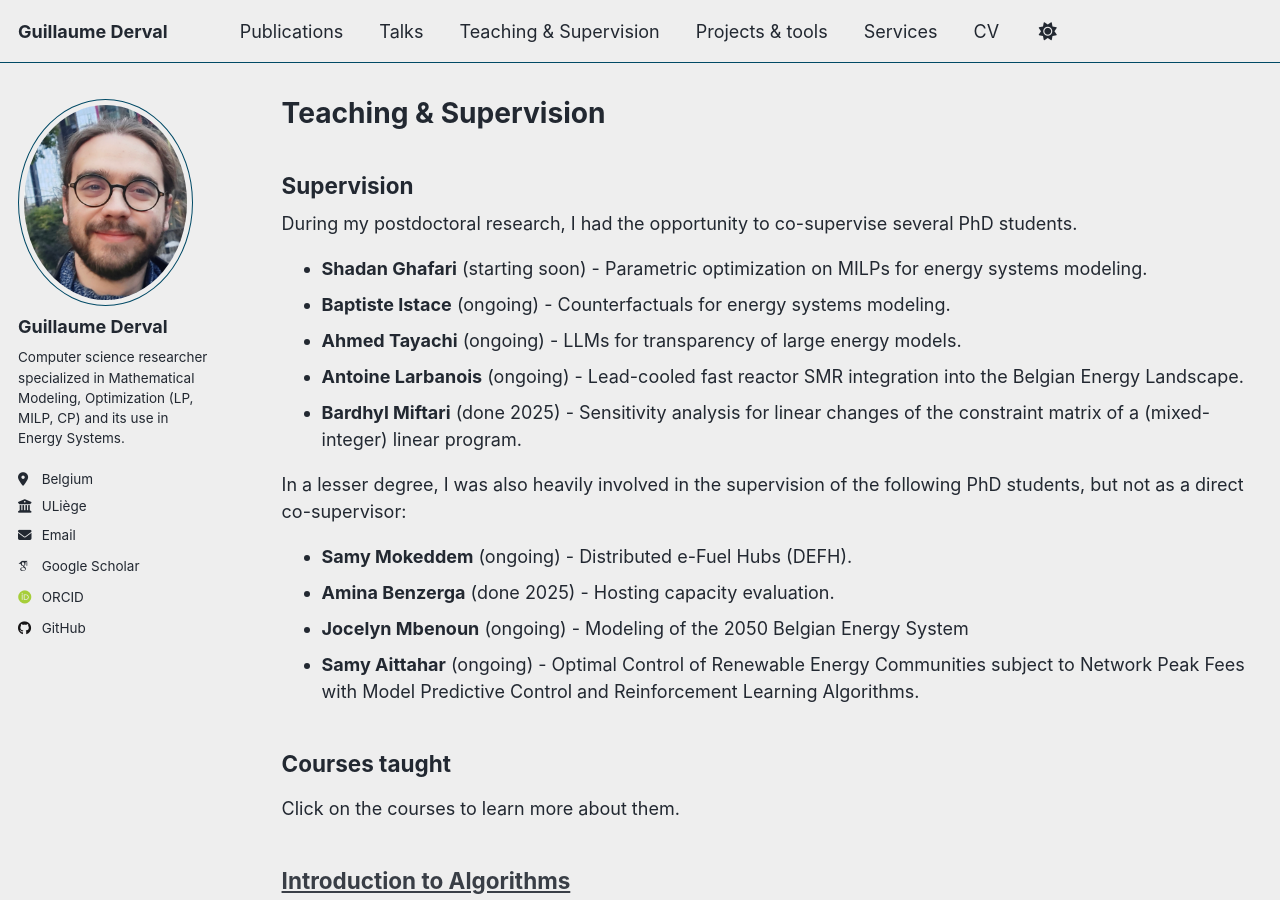
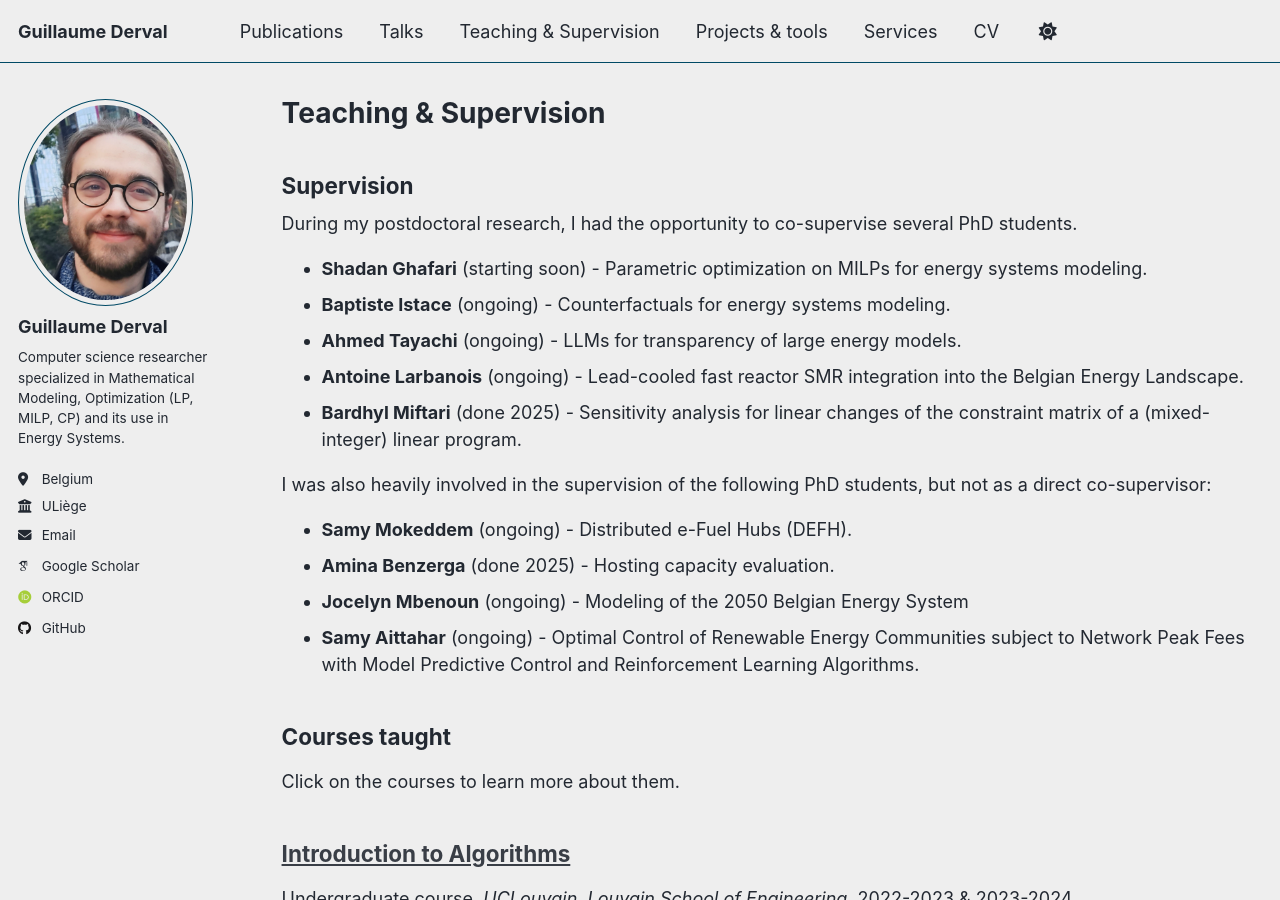
Before and after one commit to GuillaumeDerval/guillaumederval.github.io, a Jekyll site: the page built from _pages/teaching.html, in a window 1280 px wide and 900 px high. Built offline with Jekyll 4.4.1, drawn with Linux system fonts in a browser that asks for light colours; some web fonts are replaced; a script that is not in the unit is left out.

Commit message:
Fix wording in teaching.html for clarity

```diff
--- a/_pages/teaching.html
+++ b/_pages/teaching.html
@@ -18,7 +18,7 @@ During my postdoctoral research, I had the opportunity to co-supervise several P
   <li><strong>Bardhyl Miftari</strong> (done 2025) - Sensitivity analysis for linear changes of the constraint matrix of a (mixed-integer) linear program.</li>
 </ul>
 
-In a lesser degree, I was also heavily involved in the supervision of the following PhD students, but not as a direct co-supervisor:
+I was also heavily involved in the supervision of the following PhD students, but not as a direct co-supervisor:
 <ul>
   <li><strong>Samy Mokeddem</strong> (ongoing) - Distributed e-Fuel Hubs (DEFH).</li>
   <li><strong>Amina Benzerga</strong> (done 2025) - Hosting capacity evaluation.</li>
```
